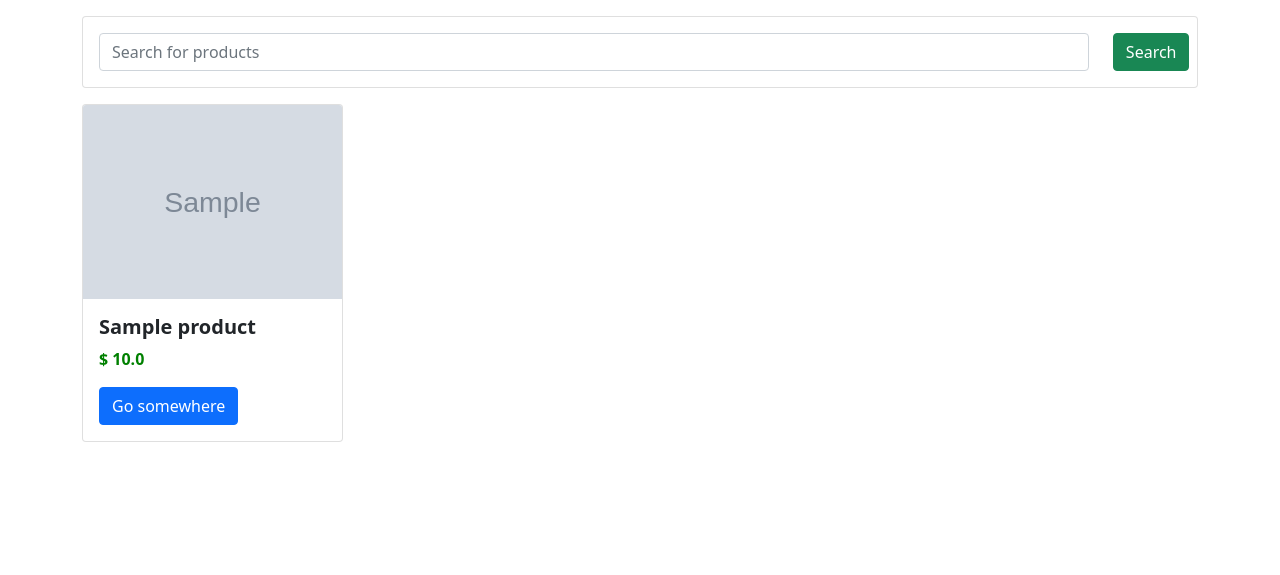
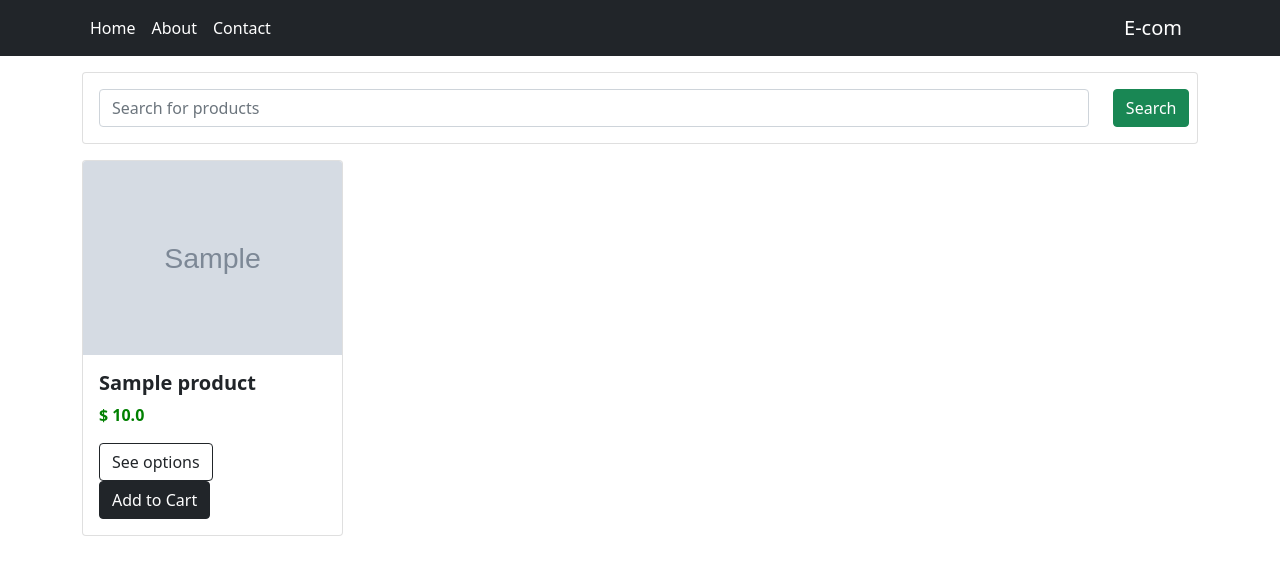
Before and after one commit to abdolbasir/ecomsite, a Django app: page / in a window 1280 px wide. Shown: the top 575 px of the page. Run offline with Django 5.2, Linux system fonts and the light colour scheme; tables that the repository leaves empty hold one stand-in row (values such as "Sample post"); grey boxes marked "Sample" are stand-in pictures.

Commit message:
script.js and product_detail.html added to project and some UI feature added.

```diff
--- /dev/null
+++ b/shop/static/shop/script.js
@@ -0,0 +1,17 @@
+
+if (localStorage.getItem('cart') == null){
+    var cart = {};
+} else {
+    cart = JSON.parse(localStorage.getItem('cart'));
+}
+
+$(document).on('click', '.btn-atc', function(){
+    const item_id = this.id.toString();
+    if(cart[item_id] != undefined){
+        cart[item_id] += 1
+    }else{
+        cart[item_id] = 1
+    }
+    localStorage.setItem('cart', JSON.stringify(cart))
+    console.log(cart)
+ });
--- a/shop/static/shop/styles.css
+++ b/shop/static/shop/styles.css
@@ -6,3 +6,14 @@
 .card .card-title{
     font-weight: 600;
 }
+
+.navbar-nav .nav-link {
+      color: white;
+      transition: background-color 0.3s, color 0.3s;
+    }
+
+.navbar-nav .nav-link:hover, .navbar-nav .nav-link:active  {
+      color: #ffc107; /* yellow hover */
+      background-color: rgba(255, 255, 255, 0.1); /* light background */
+      border-radius: 5px;
+}
--- a/shop/templates/shop/index.html
+++ b/shop/templates/shop/index.html
@@ -9,11 +9,12 @@
 
 
 {% block title %}
-    Home Page | Ecom Website
+    Home Page | E-com Website
 {% endblock %}
 
 
 {% block content %}
+
     <div class="container">
         <div class="row pt-3">
             <div class="col-md-12">
@@ -42,12 +43,14 @@
                             <p class="card-text">
                                 $ {{product.price}}
                             </p>
-                            <a href="" class="btn btn-primary">Go somewhere</a>
+                            <a href="product/{{product.id}}" class="btn btn-outline-dark">See options</a>
+                            <button id="{{product.id}}" class="btn btn-atc btn-dark">Add to Cart</button>
                         </div>
                     </div>
                 </div>
             {% endfor %}
         </div>
+
         <div class="row pt-3">
             <div class="col-md-3 offset-md-4">
                 <nav aria-label="Page navigation">
@@ -117,3 +120,8 @@
         </div>
     </div>
 {% endblock %}
+
+
+{% block js-files %}
+    <script src="{% static 'shop/script.js' %}" defer></script>
+{% endblock %}
--- a/shop/urls.py
+++ b/shop/urls.py
@@ -2,5 +2,6 @@ from django.urls import path
 from . import views
 
 urlpatterns = [
-    path('', views.ProductsView.as_view(), name="index")
+    path('', views.ProductsView.as_view(), name="index"),
+    path('product/<int:pk>', views.ProductDetailView.as_view(), name="product-detail")
 ]
--- a/shop/views.py
+++ b/shop/views.py
@@ -1,4 +1,4 @@
-from django.views.generic import ListView
+from django.views.generic import ListView, DeleteView
 from .models import Product
 # Create your views here.
 
@@ -14,3 +14,8 @@ class ProductsView(ListView):
         if item_name != "" and item_name is not None:
             queryset = queryset.filter(title__icontains=item_name)
         return queryset
+
+class ProductDetailView(DeleteView):
+    model = Product
+    template_name = "shop/product_detail.html"
+    context_object_name = "product"
--- a/templates/base.html
+++ b/templates/base.html
@@ -5,6 +5,8 @@
     <meta name="viewport" content="width=device-width, initial-scale=1.0">
     <link href="https://cdn.jsdelivr.net/npm/bootstrap@5.0.2/dist/css/bootstrap.min.css" rel="stylesheet" integrity="sha384-EVSTQN3/azprG1Anm3QDgpJLIm9Nao0Yz1ztcQTwFspd3yD65VohhpuuCOmLASjC" crossorigin="anonymous">
     <script defer src="https://cdn.jsdelivr.net/npm/bootstrap@5.0.2/dist/js/bootstrap.bundle.min.js" integrity="sha384-MrcW6ZMFYlzcLA8Nl+NtUVF0sA7MsXsP1UyJoMp4YLEuNSfAP+JcXn/tWtIaxVXM" crossorigin="anonymous"></script>
+    <script src="https://code.jquery.com/jquery-3.7.1.js" integrity="sha256-eKhayi8LEQwp4NKxN+CfCh+3qOVUtJn3QNZ0TciWLP4=" crossorigin="anonymous"></script>
+
     {% block css-files %}
 
     {% endblock %}
@@ -15,8 +17,40 @@
     </title>
 </head>
 <body>
+    <nav class="navbar navbar-expand-lg navbar-dark bg-dark sticky-top">
+        <div class="container">
+            <!-- Navbar items on the left -->
+            <div class="collapse navbar-collapse" id="navbarNav">
+                <ul class="navbar-nav me-auto">
+                    <li class="nav-item">
+                        <a class="nav-link text-white" href="#">Home</a>
+                    </li>
+                    <li class="nav-item">
+                        <a class="nav-link text-white" href="#">About</a>
+                    </li>
+                    <li class="nav-item">
+                        <a class="nav-link text-white" href="#">Contact</a>
+                    </li>
+                </ul>
+            </div>
+
+            <!-- Brand on the right -->
+            <a class="navbar-brand text-white ms-auto" href="#">E-com</a>
+
+            <!-- Toggler for mobile -->
+            <button class="navbar-toggler" type="button" data-bs-toggle="collapse" data-bs-target="#navbarNav"
+                aria-controls="navbarNav" aria-expanded="false" aria-label="Toggle navigation">
+                <span class="navbar-toggler-icon"></span>
+            </button>
+        </div>
+    </nav>
         {% block content %}
 
         {% endblock %}
+
+        {% block js-files %}
+
+        {% endblock %}
+
 </body>
 </html>
```
Also changed, not shown: shop/templates/shop/product_detail.html (added, +27 -0 lines).
